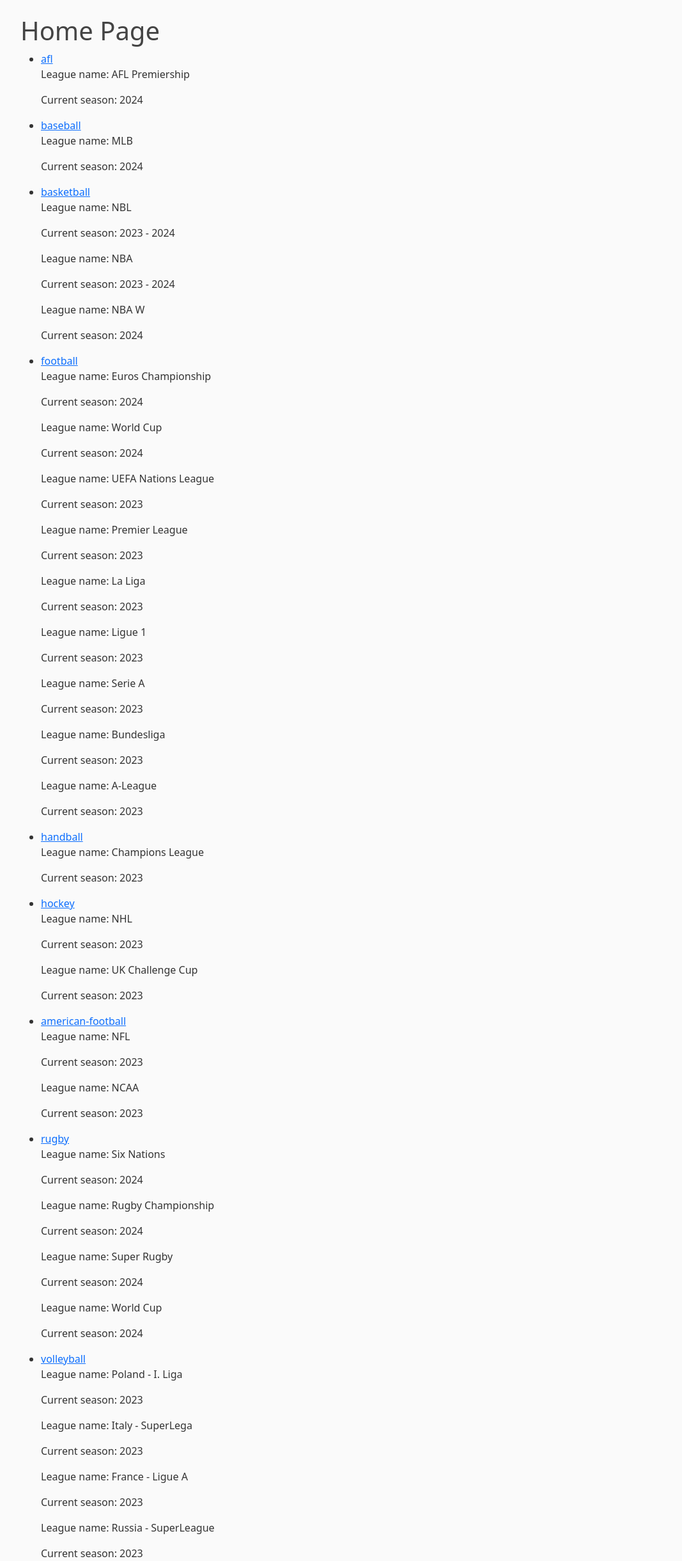
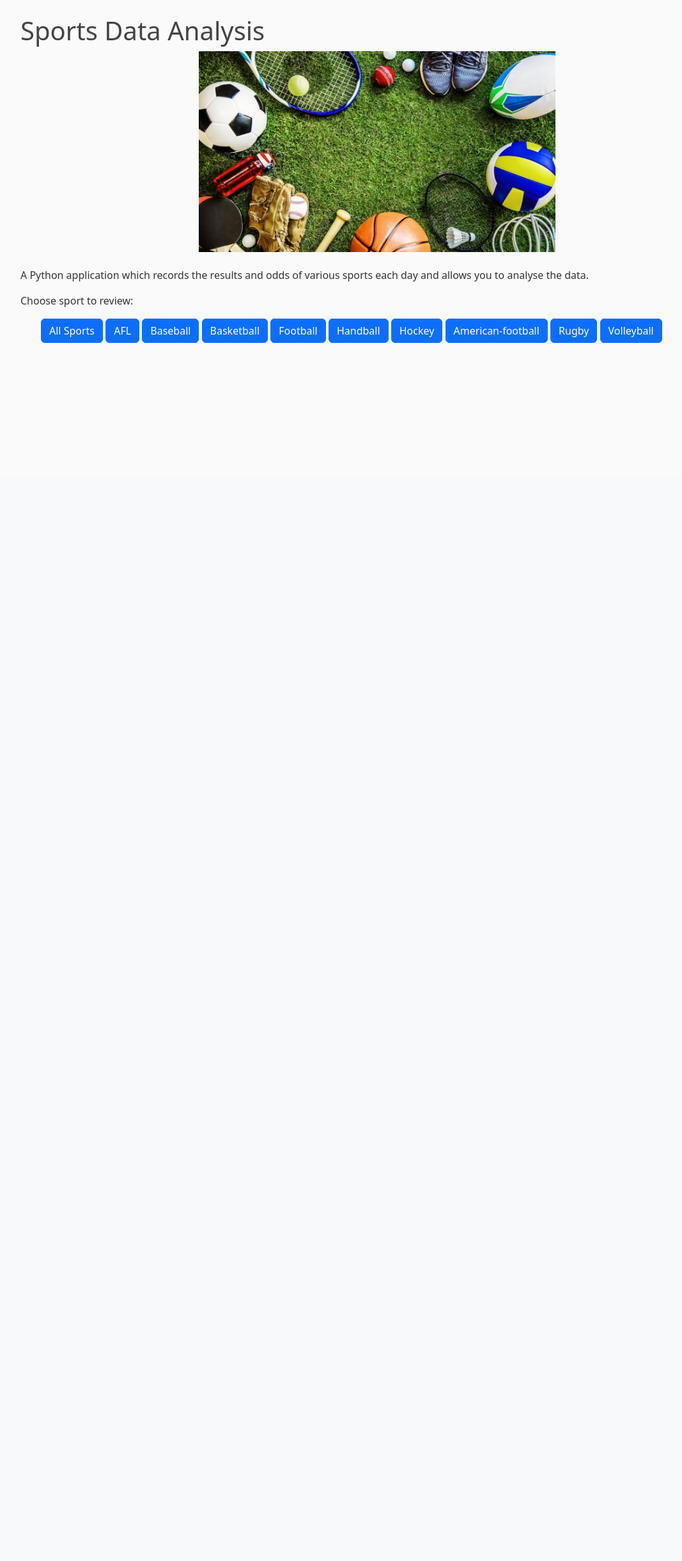
Before and after one commit to bman901/SportsDataAnalysis, a Flask app: page / in a window 1280 px wide. Shown: the part 56-2496 px from the top of the page at 64% size, without its empty margins (50-1117 px from the left). After the commit the page ends 592 px from the top, so only its background shows below. Run offline with Flask 3, Linux system fonts and the light colour scheme.

Commit message:
Basic home page complete

```diff
--- /dev/null
+++ b/static/css/main.css
@@ -0,0 +1,43 @@
+body {
+  background: #fafafa;
+  color: #333333;
+  margin-top: 5rem;
+}
+
+h1,
+h2,
+h3,
+h4,
+h5,
+h6 {
+  color: #444444;
+}
+
+.bg-steel {
+  background-color: #5f788a;
+}
+
+.site-header .navbar-nav .nav-link {
+  color: #cbd5db;
+}
+
+.site-header .navbar-nav .nav-link:hover {
+  color: #ffffff;
+}
+
+.site-header .navbar-nav .nav-link.active {
+  font-weight: 500;
+}
+
+.content-section {
+  background: #ffffff;
+  padding: 10px 20px;
+  border: 1px solid #dddddd;
+  border-radius: 3px;
+  margin-bottom: 20px;
+}
+
+.half-size {
+  height: 50%;
+  width: 50%;
+}
--- a/templates/analysis.html
+++ b/templates/analysis.html
@@ -1,3 +1,4 @@
 {% extends "layout.html" %} {% block content %}
 <h1>AFL</h1>
+
 {% endblock content %}
--- a/templates/home.html
+++ b/templates/home.html
@@ -1,11 +1,39 @@
 {% extends "layout.html" %} {% block content %}
-<h1>Home Page</h1>
-<ul>
-  {% for sport in sports %}
-  <li><a href="analysis?sport={{sport.sport}}">{{ sport.sport }}</a></li>
-  {% for league in sport.leagues %}
-  <p>League name: {{league.league_name}}</p>
-  <p>Current season: {{league.current_season}}</p>
-  {% endfor %} {% endfor %}
-</ul>
+<div><h1>Sports Data Analysis</h1></div>
+
+<div>
+  <img src= {{ url_for('static',filename='img/All_Sports_Image.jpg') }}
+  class="img-fluid mx-auto d-block half-size" alt="All Sports" />
+</div>
+
+<br />
+
+<div>
+  <p>
+    A Python application which records the results and odds of various sports
+    each day and allows you to analyse the data.
+  </p>
+</div>
+
+<div>
+  <p>Choose sport to review:</p>
+</div>
+
+<div>
+  <ul>
+    <a class="btn btn-primary" href="analysis?sport=all-sports" role="button"
+      >All Sports</a
+    >
+    {% for sport in sports %}
+    <a
+      class="btn btn-primary"
+      href="analysis?sport={{sport.sport}}"
+      role="button"
+      >{% if sport.sport == "afl" %} {{ sport.sport.upper() }} {% else %} {{
+      sport.sport.capitalize() }} {% endif %}</a
+    >
+    {% endfor %}
+  </ul>
+</div>
+
 {% endblock content %}
--- a/templates/layout.html
+++ b/templates/layout.html
@@ -17,7 +17,7 @@
     <link
       rel="stylesheet"
       type="text/css"
-      href="{{ url_for('static', filename = 'main.css') }}"
+      href="{{ url_for('static', filename = 'css/main.css') }}"
     />
   </head>
 
@@ -40,7 +40,9 @@
             </button>
             <div class="collapse navbar-collapse" id="navbarToggle">
               <div class="navbar-nav mr-auto">
-                <a class="nav-item nav-link" href="/all_sports">All Sports</a>
+                <a class="nav-item nav-link" href="/analysis?sport=all-sports"
+                  >All Sports</a
+                >
                 {% for sport in sports %}
                 <a
                   class="nav-item nav-link"
```
Also changed, not shown: static/main.css (deleted, +0 -85 lines), static/img/All_Sports_Image.jpg (added).
